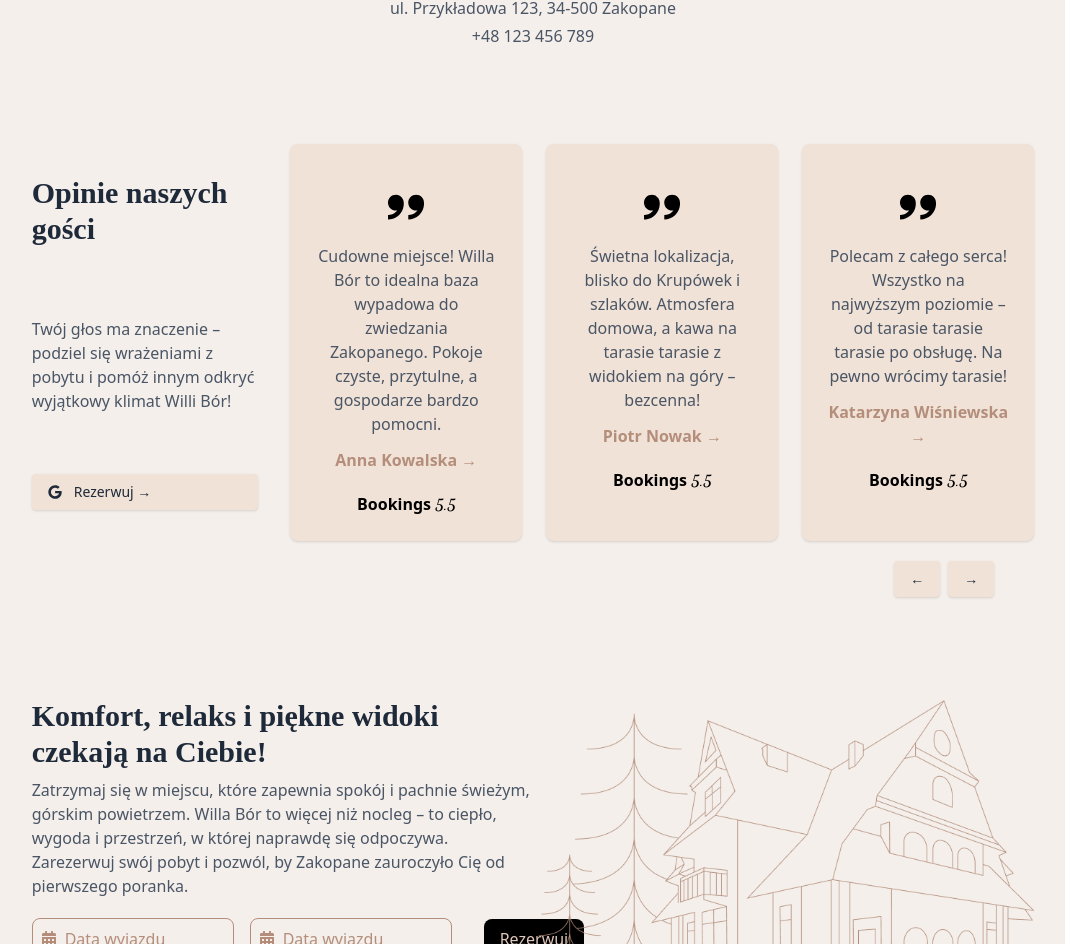
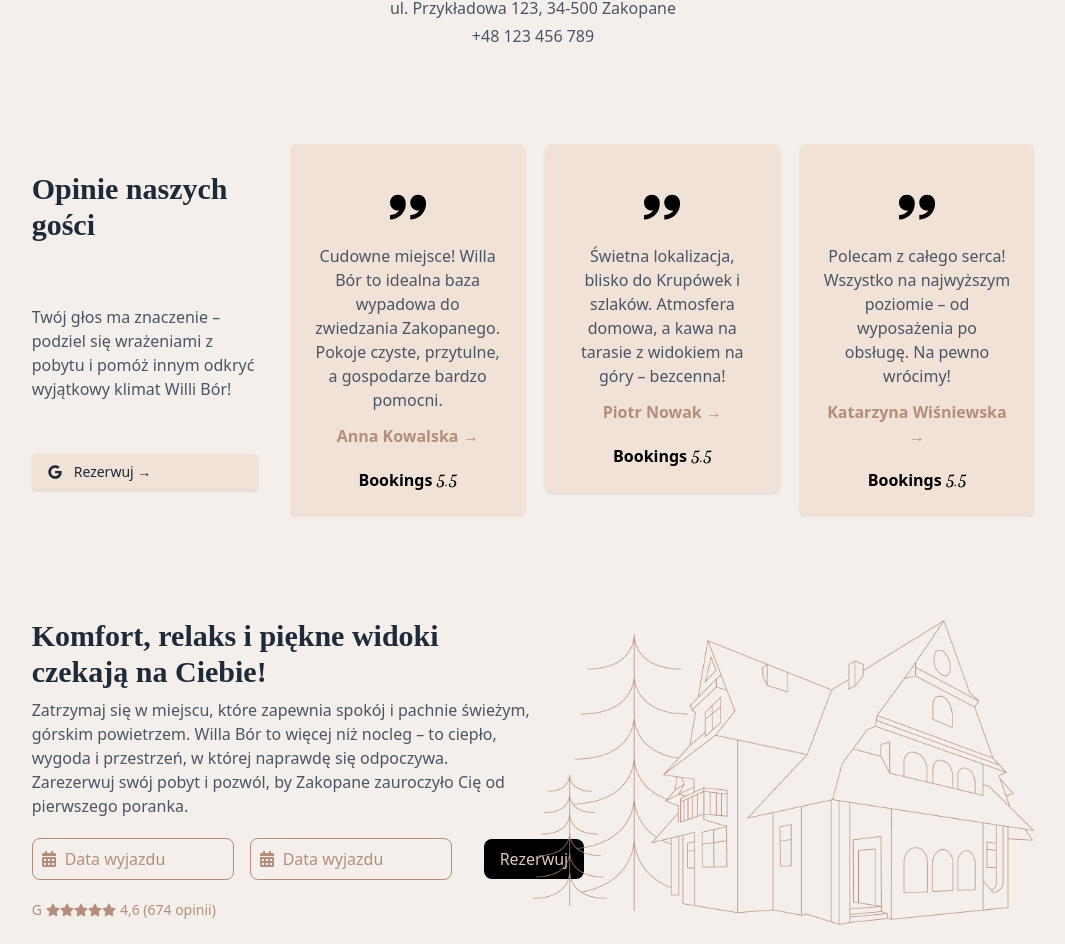
Before and after one commit to inzamulhaque1/WillaBor, a React (Vite) app: page / in a window 1280 px wide. Shown: the part 5955-6899 px from the top of the page, without its empty margins (107-1172 px from the left). Built offline with nearby package versions, Linux system fonts and the light colour scheme; a web font is replaced by a local one.

Commit message:
testimonial section fix

```diff
--- a/src/pages/Home/Testimonial.jsx
+++ b/src/pages/Home/Testimonial.jsx
@@ -1,5 +1,9 @@
 import { FaGoogle, FaStar } from "react-icons/fa";
 import { ImQuotesRight } from "react-icons/im";
+import { Swiper, SwiperSlide } from 'swiper/react';
+import { Pagination } from 'swiper/modules';
+import 'swiper/css';
+import 'swiper/css/pagination';
 
 const Testimonial = () => {
   const testimonials = [
@@ -10,18 +14,53 @@ const Testimonial = () => {
     },
     {
       quote:
-        "Świetna lokalizacja, blisko do Krupówek i szlaków. Atmosfera domowa, a kawa na tarasie tarasie z widokiem na góry – bezcenna!",
+        "Świetna lokalizacja, blisko do Krupówek i szlaków. Atmosfera domowa, a kawa na tarasie z widokiem na góry – bezcenna!",
       name: "Piotr Nowak",
     },
     {
       quote:
-        "Polecam z całego serca! Wszystko na najwyższym poziomie – od tarasie tarasie tarasie  po obsługę. Na pewno wrócimy tarasie!",
+        "Polecam z całego serca! Wszystko na najwyższym poziomie – od wyposażenia po obsługę. Na pewno wrócimy!",
       name: "Katarzyna Wiśniewska",
+    },
+    {
+      quote:
+        "Fantastyczne miejsce na rodzinny wypoczynek. Cisza, spokój i piękne widoki. Polecam każdemu!",
+      name: "Marek Zieliński",
+    },
+    {
+      quote:
+        "Willa Bór to nasz drugi dom w Zakopanem. Już po raz trzeci tu wracamy i zawsze jest świetnie!",
+      name: "Agnieszka Lewandowska",
+    },
+    {
+      quote:
+        "Cudowne miejsce! Willa Bór to idealna baza wypadowa do zwiedzania Zakopanego. Pokoje czyste, przytulne, a gospodarze bardzo pomocni.",
+      name: "Anna Kowalska",
+    },
+    {
+      quote:
+        "Świetna lokalizacja, blisko do Krupówek i szlaków. Atmosfera domowa, a kawa na tarasie z widokiem na góry – bezcenna!",
+      name: "Piotr Nowak",
+    },
+    {
+      quote:
+        "Polecam z całego serca! Wszystko na najwyższym poziomie – od wyposażenia po obsługę. Na pewno wrócimy!",
+      name: "Katarzyna Wiśniewska",
+    },
+    {
+      quote:
+        "Fantastyczne miejsce na rodzinny wypoczynek. Cisza, spokój i piękne widoki. Polecam każdemu!",
+      name: "Marek Zieliński",
+    },
+    {
+      quote:
+        "Willa Bór to nasz drugi dom w Zakopanem. Już po raz trzeci tu wracamy i zawsze jest świetnie!",
+      name: "Agnieszka Lewandowska",
     },
   ];
 
   return (
-    <div className="w-full max-w-7xl mx-auto px-4 sm:px-6 lg:px-8 py-8 sm:py-12 ">
+    <div className="w-full max-w-7xl mx-auto px-4 sm:px-6 lg:px-8 py-8 sm:py-12">
       <div className="grid grid-cols-1 md:grid-cols-4 gap-6 sm:gap-8">
         <div className="col-span-1 flex flex-col justify-around">
           <h4 className="font-playfair text-xl sm:text-2xl md:text-3xl font-bold text-gray-800 text-center md:text-left mb-2">
@@ -38,37 +77,40 @@ const Testimonial = () => {
         </div>
 
         <div className="col-span-1 md:col-span-3">
-          <div className="grid grid-cols-1 sm:grid-cols-2 md:grid-cols-3 gap-4 sm:gap-6">
+          <Swiper
+            slidesPerView={1}
+            spaceBetween={20}
+            breakpoints={{
+              640: {
+                slidesPerView: 2,
+              },
+              1024: {
+                slidesPerView: 3,
+              }
+            }}
+            modules={[Pagination]}
+            className="testimonial-swiper"
+          >
             {testimonials.map((testimonial, index) => (
-              <div
-                key={index}
-                className="bg-[#F0E2D7] p-4 sm:p-6 rounded-lg shadow-sm text-center"
-              >
+              <SwiperSlide key={index}>
+                <div className="bg-[#F0E2D7] p-4 sm:p-6 rounded-lg shadow-sm text-center h-full">
                   <div className="flex justify-center p-5">
                     <ImQuotesRight className="text-4xl" />
                   </div>
                   <p className="text-sm sm:text-base text-gray-600 mb-3">
                     {testimonial.quote}
                   </p>
-                <p className="text-sm sm:text-base font-semibold text-[#B48E7B] ">
+                  <p className="text-sm sm:text-base font-semibold text-[#B48E7B]">
                     {testimonial.name} →
                   </p>
                   <p className="font-bold mt-5">
-                  Bookings <span className="font-number ">5.5</span>
+                    Bookings <span className="font-number">5.5</span>
                   </p>
                 </div>
+              </SwiperSlide>
             ))}
+          </Swiper>
         </div>
-        </div>
-      </div>
-
-      <div className="flex justify-end space-x-2 mt-5 mr-10">
-        <button className="bg-[#F0E2D7] text-xs sm:text-sm text-gray-800 px-3 sm:px-4 py-1 sm:py-2 rounded shadow items-center">
-          ←
-        </button>
-        <button className="bg-[#F0E2D7] text-xs sm:text-sm text-gray-800 px-3 sm:px-4 py-1 sm:py-2 rounded shadow items-center">
-          →
-        </button>
       </div>
     </div>
   );
```
Lines whose indentation alone changed are shown as unchanged.
